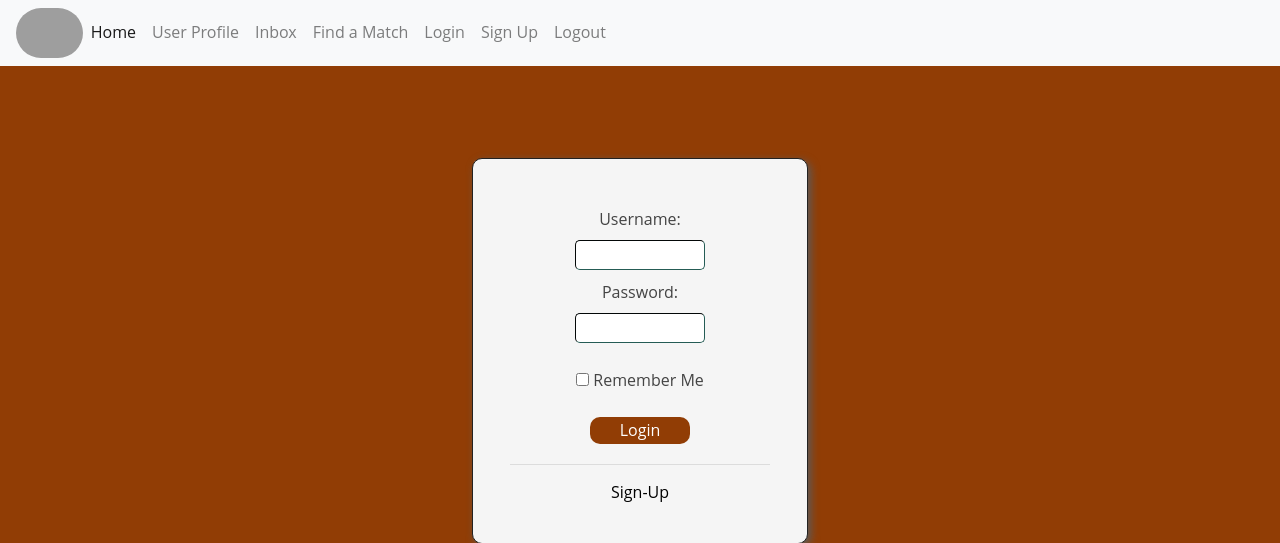
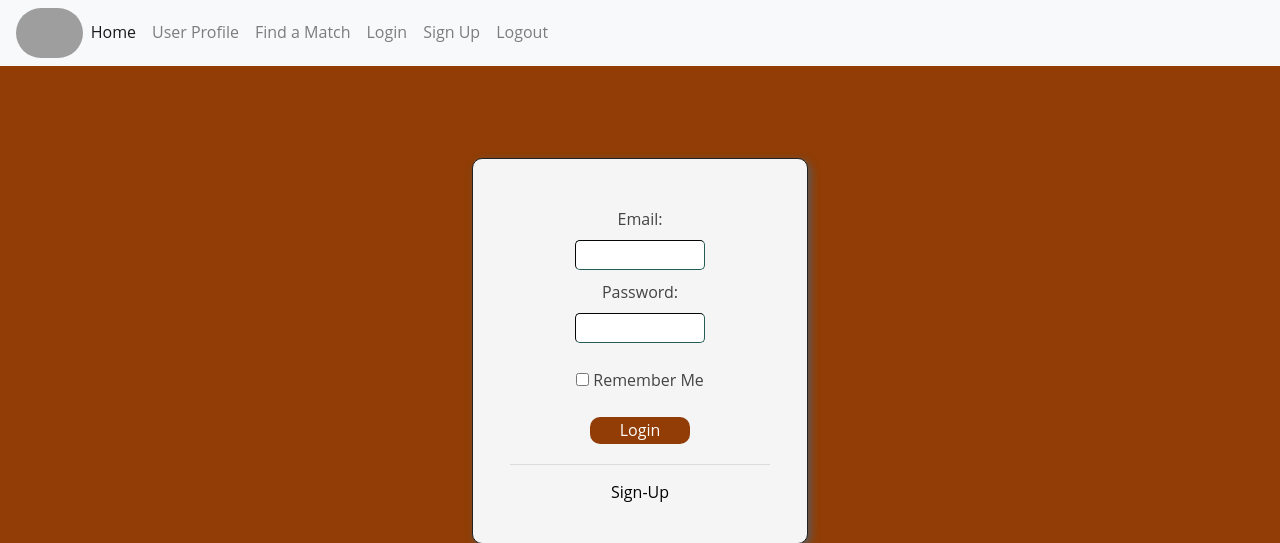
Before and after one commit to jorda079/CS370, a Flask app: page /login in a window 1280 px wide. Shown: the top 543 px of the page. Run offline with Flask 3, Linux system fonts and the light colour scheme; some libraries are stand-ins or nearby versions; grey boxes are pictures that could not be loaded.

Commit message:
Updated login.html
changed username field to email, removed inbox link from nav bar

```diff
--- a/templates/login.html
+++ b/templates/login.html
@@ -95,9 +95,6 @@
                         <a class="nav-link" href="{{ url_for('auth.profile') }}">User Profile</a>
                     </li>
                     <li class="nav-item">
-                        <a class="nav-link" href="{{ url_for('inbox') }}">Inbox</a>
-                    </li>
-                    <li class="nav-item">
                         <a class="nav-link" href="{{ url_for('index') }}">Find a Match</a>
                     </li>
                     <li class="nav-item">
@@ -116,9 +113,9 @@
     <div class="main">
         <div class="login">
 			<form id="f" action="/login" method="POST">
-				<label for="username">Username:</label>
+				<label for="email">Email:</label>
 				<br>
-				<input type="text" id="username" class="text" name="username">
+				<input type="text" id="email" class="text" name="email">
 				<br>
 				<div id="user_empty" style="display:none;" class="error">
 					<span>Username required</span>
@@ -147,7 +144,7 @@
 <script>
     document.getElementById("f").addEventListener("submit", function(e) {
 		//e.preventDefault();
-		let username = document.getElementById("username");
+		let email = document.getElementById("email");
 		let password = document.getElementById("password");
 
 
```
